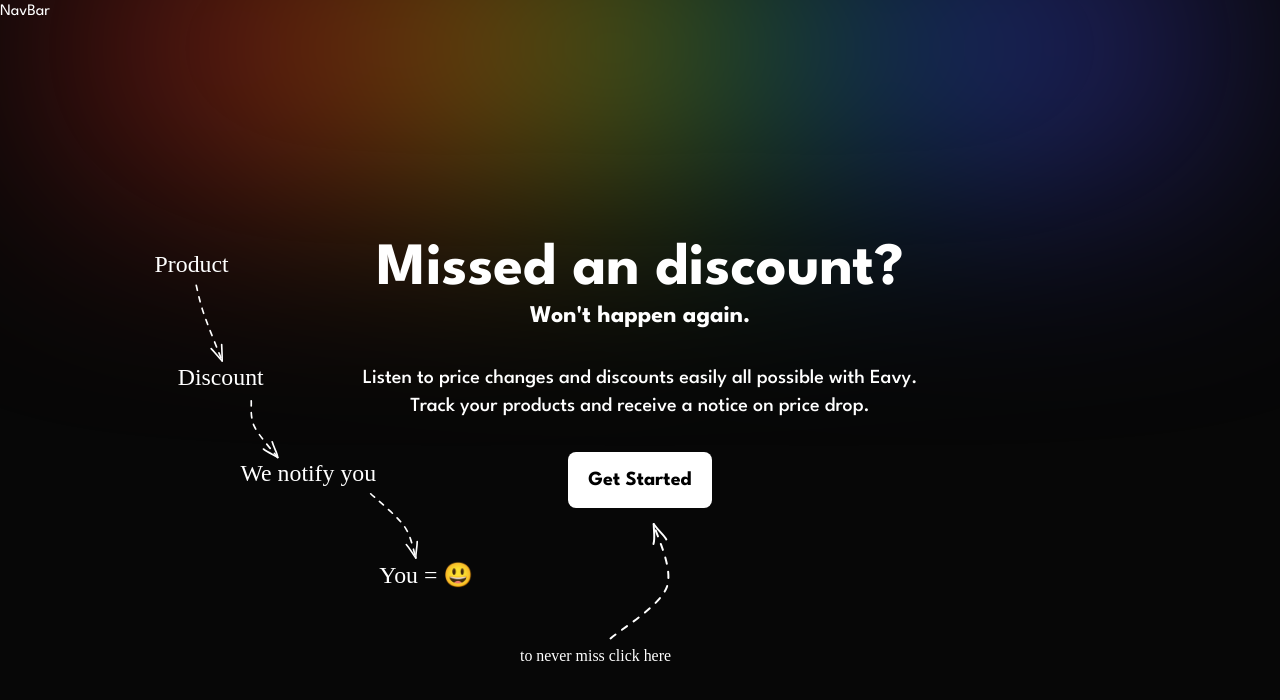
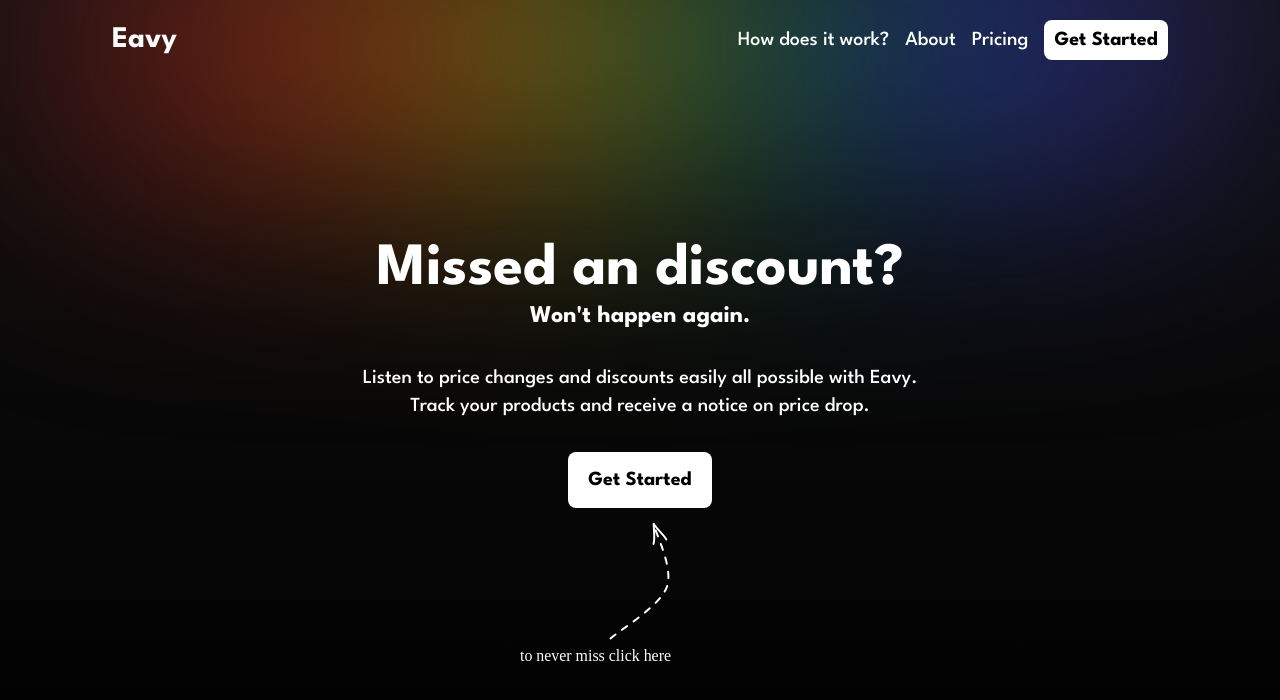
Before and after one commit to Niklas-dev/webscraping, a Next.js app in the folder frontend/: page / in a window 1280 px wide. Shown: the top 700 px of the page. Built offline with nearby package versions, Linux system fonts and the light colour scheme.

Commit message:
feat(frontend): add navbar

```diff
--- a/frontend/src/app/components/NavBar.tsx
+++ b/frontend/src/app/components/NavBar.tsx
@@ -1,7 +1,26 @@
+import Link from "next/link";
+
 export default function NavBar() {
   return (
-    <div className="h-20 w-full bg-transparent text-white z-10 relative">
-      NavBar
-    </div>
+    <nav className="h-20 w-full bg-transparent text-white z-10 relative flex flex-row justify-between  items-center px-28">
+      <h4 className="text-3xl font-bold">Eavy</h4>
+      <div className="flex flex-row items-center gap-4 text-xl font-medium">
+        <Link href={""} className="hover:underline">
+          How does it work?
+        </Link>
+        <Link href={""} className="hover:underline">
+          About
+        </Link>
+        <Link href={""} className="hover:underline">
+          Pricing
+        </Link>
+        <Link
+          href={""}
+          className=" bg-white text-black rounded-lg  py-1.5 px-2.5 text-xl font-bold hover:scale-105"
+        >
+          Get Started
+        </Link>
+      </div>
+    </nav>
   );
 }
--- a/frontend/src/app/page.tsx
+++ b/frontend/src/app/page.tsx
@@ -3,7 +3,7 @@ import NavBar from "./components/NavBar";
 
 export default function Home() {
   return (
-    <div className="w-screen h-screen relative bg-[#070707]">
+    <div className="w-screen h-screen relative  bg-gradient-to-b from-[#111111] to-black">
       <div className="absolute w-full h-96 blur-[135px] flex justify-center -top-10 gap-2 ">
         <div className="w-44 h-44 bg-red-600 rounded-full"></div>
         <div className="w-44 h-44 bg-orange-600 rounded-full"></div>
@@ -13,13 +13,7 @@ export default function Home() {
         <div className="w-44 h-44 bg-indigo-600 rounded-full"></div>
       </div>
       <NavBar />
-      <Image
-        className="absolute hidden md:block top-56 md:-left-10 lg:left-2 xl:left-32 scale-50 lg:scale-75 xl:scale-90 2xl:scale-100"
-        src="/process.svg"
-        width={400}
-        height={400}
-        alt="Follow us on Twitter"
-      />
+
       <div className="text-white relative flex flex-col items-center justify-center mt-40">
         <div className="text-3xl md:text-4xl lg:text-5xl xl:text-6xl 2xl:text-7xl text-center font-bold">
           <h1 className="">Missed an discount?</h1>
```
Also changed, not shown: frontend/public/process.svg (deleted).
